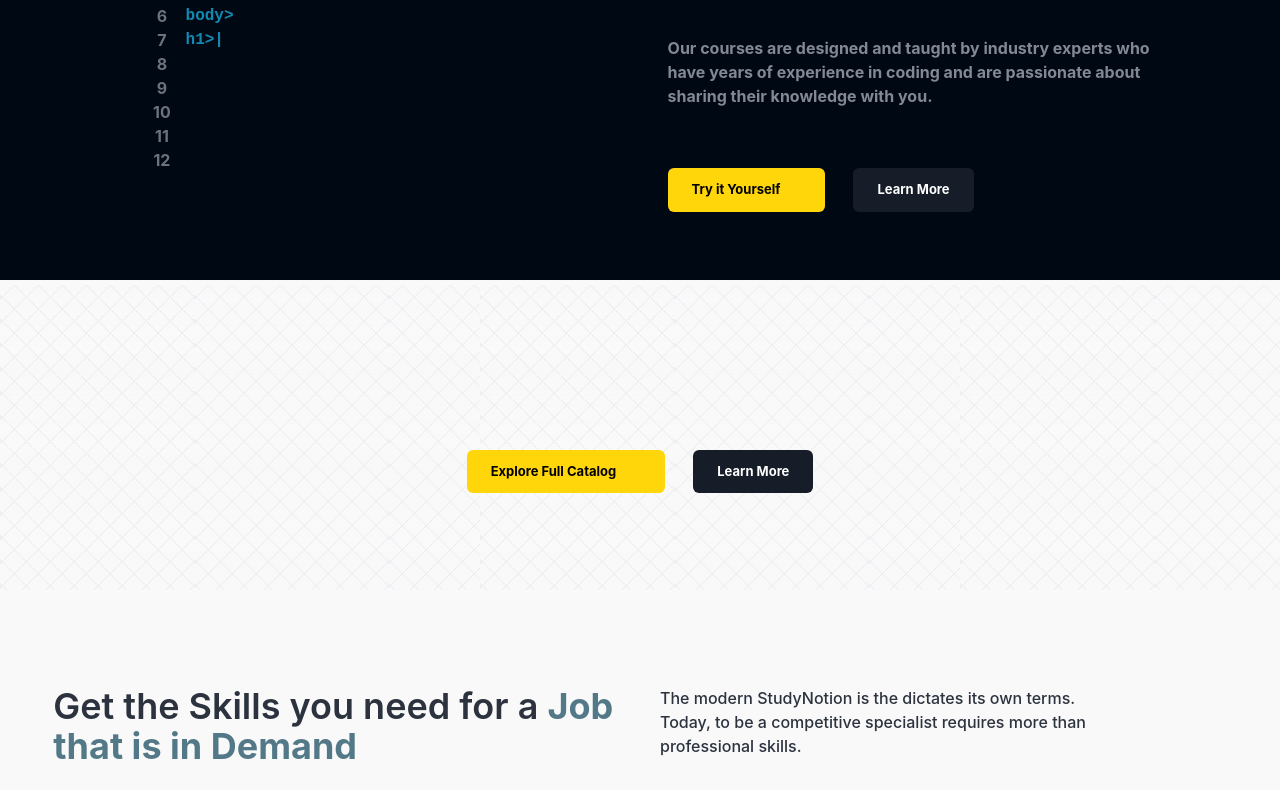
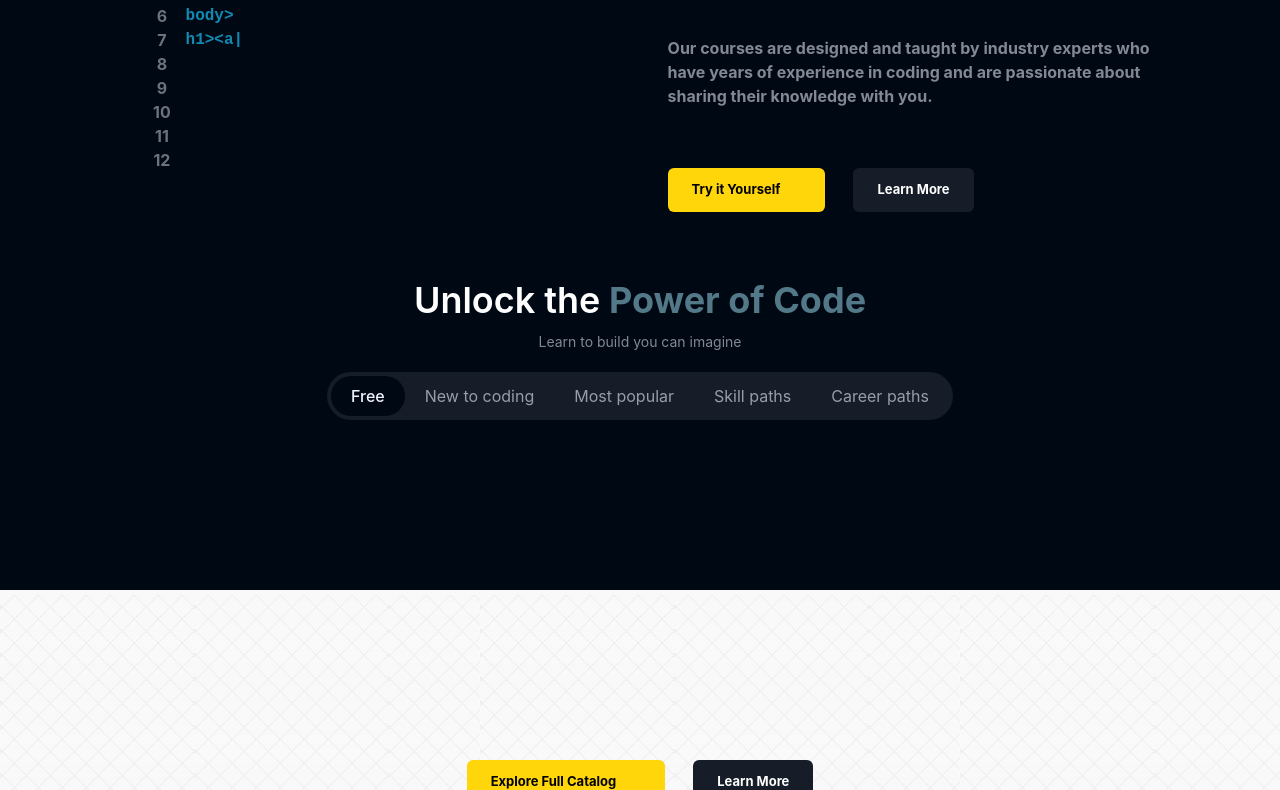
Before and after one commit to sahils26/EduHelp, a React (Create React App) app: page / in a window 1280 px wide. Shown: the part 1175-1965 px from the top of the page. Built offline with nearby package versions, Linux system fonts and the light colour scheme; some icons are missing.

Commit message:
fourth commit

```diff
--- /dev/null
+++ b/src/components/core/HomePage/CourseCard.jsx
@@ -0,0 +1,9 @@
+function CourseCard(){
+    return(
+        <div>
+
+        </div>
+    )
+}
+
+export default CourseCard;
--- a/src/components/core/HomePage/ExploreMore.jsx
+++ b/src/components/core/HomePage/ExploreMore.jsx
@@ -1,5 +1,7 @@
 import { useState } from "react";
 import {HomePageExplore} from "../../../data/homepage-explore";
+import HighlightText from "./HighlightText";
+import CourseCard from "./CourseCard";
 
 function ExploreMore(){
 
@@ -11,8 +13,60 @@ function ExploreMore(){
         "Career paths"
     ]
     const[currentTab,setCurrentTab]=useState(tabName[0]);
+    const[courses,setCourses]=useState(HomePageExplore[0].courses);
+    const[currentCard,setCurrentCard]=useState(HomePageExplore[0].courses[0].heading);
+
+    const setMyCards=(value)=>{
+        setCurrentTab(value);
+        const result = HomePageExplore.filter((course) => course.tag===value);
+        setCourses(result[0].courses);
+        setCurrentCard(result[0].courses[0].heading);
+    }
+
+
+
+
     return(
         <div>
+            <div className="text-4xl font-semibold text-center">
+                Unlock the
+                <HighlightText>Power of Code</HighlightText>
+            </div>
+
+            <div className="text-center text-richblack-300 text-sm text-[16px] mt-3">Learn to build you can imagine</div>
+
+            <div className="flex flex-row rounded-full bg-richblack-800 m-5 p-1">
+                {
+                    tabName.map((element,index)=>{
+                        return(
+                            <div className={`flex flex-row items-center text-[16px] gap-2
+                                            ${currentTab===element ?'bg-richblack-900 text-richblack-5 font-medium':'text-richblack-200' } rounded-full transition-all cursor-pointer hover:bg-richblack-900 px-5 py-2 `}
+                                            key={index} onClick={()=>setMyCards(element)}>
+                                {element}
+                            </div>
+                        )
+                    })
+                }
+            </div>
+
+            <div className="lg:h-[150px]">
+
+            </div>
+
+            <div className="absolute flex flex-row gap-10 justify-between w-full ">
+                {
+                    courses.map((element,index) =>{
+                        return(
+                            <CourseCard
+                            key={index}
+                            cardData={element}
+                            currentCard={currentCard}
+                            setCurrentCard={setCurrentCard}
+                            />
+                        )
+                    })
+                }
+            </div>
 
         </div>
     )
```
